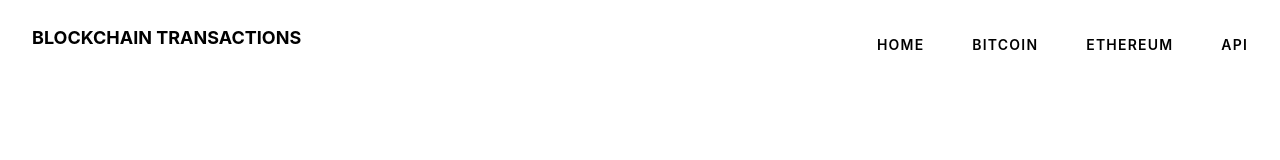
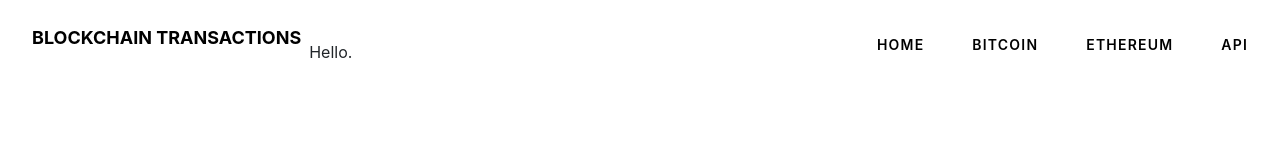
Before and after one commit to ubryce/blockchain-transactions-v2, a React (Create React App) app in the folder client/: page /list in a window 1280 px wide. Shown: the top 160 px of the page. Built offline with nearby package versions, Linux system fonts and the light colour scheme.

Commit message:
creating footer

```diff
--- a/client/src/App/App.js
+++ b/client/src/App/App.js
@@ -2,6 +2,7 @@ import React, { Component } from 'react';
 import { Route, Switch } from 'react-router-dom';
 import './App.css';
 import NavBar from './pages/NavBar';
+import Footer from './pages/Footer';
 import 'bootstrap/dist/css/bootstrap.min.css'
 
 class App extends Component {
@@ -16,7 +17,10 @@ class App extends Component {
       </div>
     )**/
     return (
-      <NavBar />
+      <div>
+        <NavBar />
+        <Footer />
+      </div>
       /**
       <Switch>
         <App/>
--- /dev/null
+++ b/client/src/App/pages/Footer.js
@@ -0,0 +1,11 @@
+import React from 'react'
+
+function Footer() {
+    return (
+        <div>
+            Hello.
+        </div>
+    )
+}
+
+export default Footer;
```
